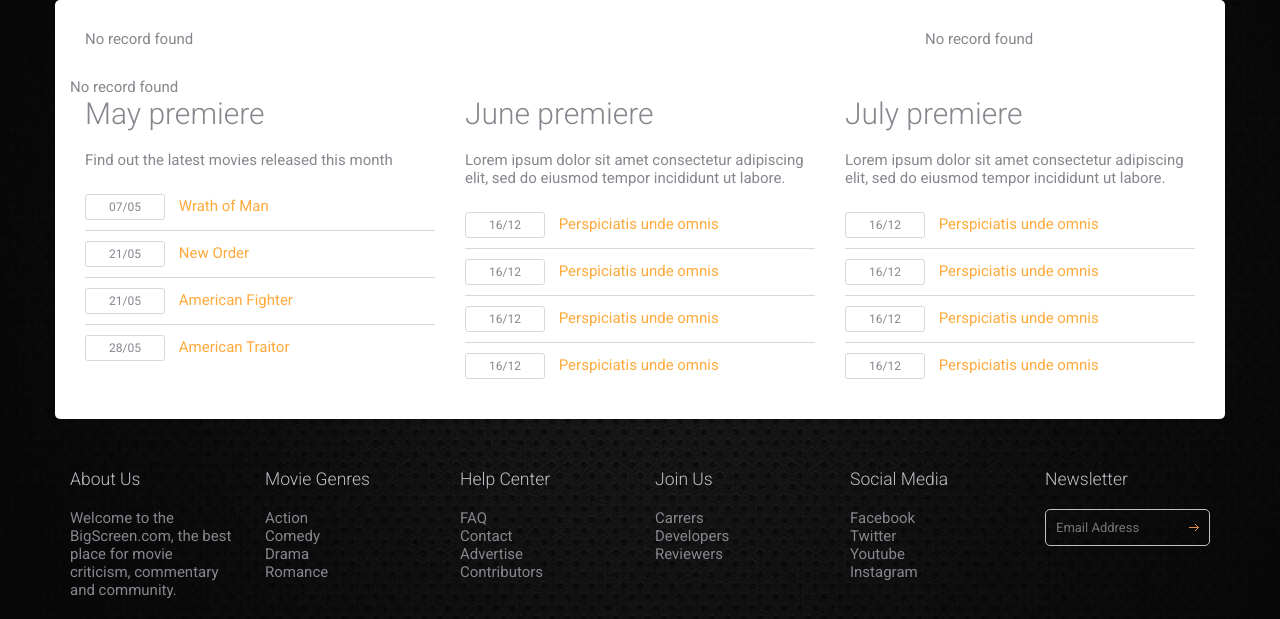
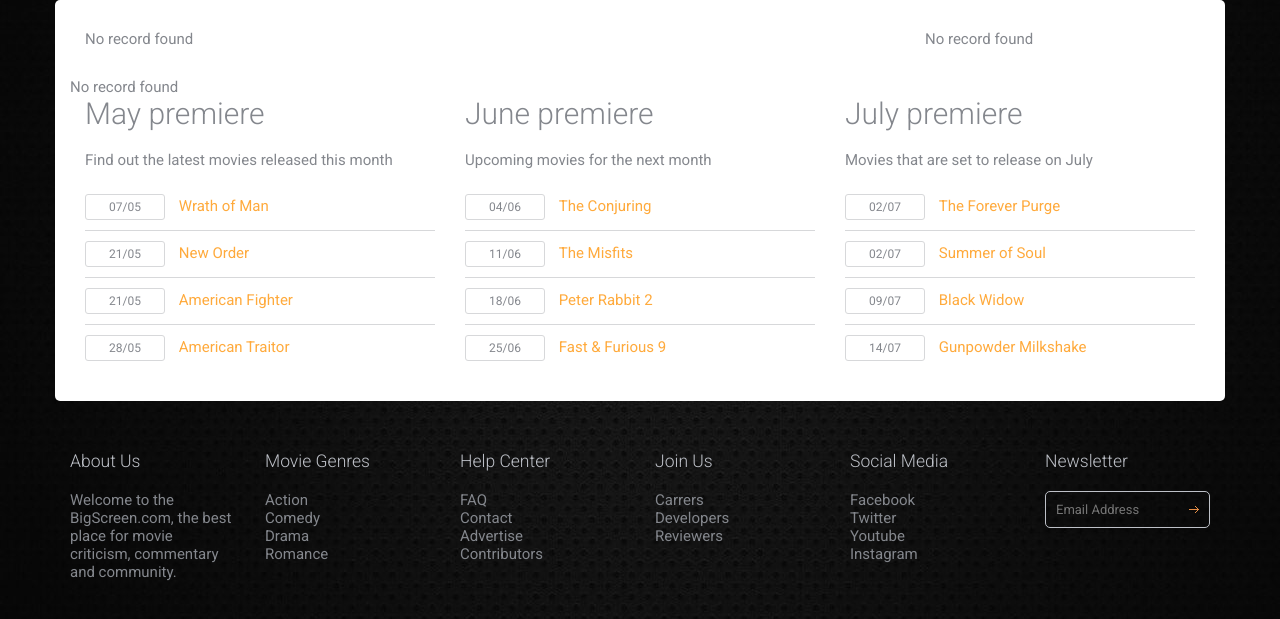
Before and after one commit to mAlex28/BigScreen, a PHP site: page /BigScreen/ in a window 1280 px wide. Shown: the part 140-759 px from the top of the page. Run offline with PHP 8.4, Linux system fonts and the light colour scheme; data that the repository does not hold is empty.

Commit message:
modified

```diff
--- a/index.php
+++ b/index.php
@@ -159,45 +159,45 @@ include('dbconfig.php');
 						</div>
 						<div class="col-md-4">
 							<h2 class="section-title">June premiere</h2>
-							<p>Lorem ipsum dolor sit amet consectetur adipiscing elit, sed do eiusmod tempor incididunt ut labore.</p>
+							<p>Upcoming movies for the next month</p>
 							<ul class="movie-schedule">
 								<li>
-									<div class="date">16/12</div>
-									<h2 class="entry-title"><a href="#">Perspiciatis unde omnis</a></h2>
+									<div class="date">04/06</div>
+									<h2 class="entry-title"><a href="#">The Conjuring</a></h2>
 								</li>
 								<li>
-									<div class="date">16/12</div>
-									<h2 class="entry-title"><a href="#">Perspiciatis unde omnis</a></h2>
+									<div class="date">11/06</div>
+									<h2 class="entry-title"><a href="#">The Misfits</a></h2>
 								</li>
 								<li>
-									<div class="date">16/12</div>
-									<h2 class="entry-title"><a href="#">Perspiciatis unde omnis</a></h2>
+									<div class="date">18/06</div>
+									<h2 class="entry-title"><a href="#">Peter Rabbit 2</a></h2>
 								</li>
 								<li>
-									<div class="date">16/12</div>
-									<h2 class="entry-title"><a href="#">Perspiciatis unde omnis</a></h2>
+									<div class="date">25/06</div>
+									<h2 class="entry-title"><a href="#">Fast & Furious 9</a></h2>
 								</li>
 							</ul> <!-- .movie-schedule -->
 						</div>
 						<div class="col-md-4">
 							<h2 class="section-title">July premiere</h2>
-							<p>Lorem ipsum dolor sit amet consectetur adipiscing elit, sed do eiusmod tempor incididunt ut labore.</p>
+							<p>Movies that are set to release on July</p>
 							<ul class="movie-schedule">
 								<li>
-									<div class="date">16/12</div>
-									<h2 class="entry-title"><a href="#">Perspiciatis unde omnis</a></h2>
+									<div class="date">02/07</div>
+									<h2 class="entry-title"><a href="#">The Forever Purge</a></h2>
 								</li>
 								<li>
-									<div class="date">16/12</div>
-									<h2 class="entry-title"><a href="#">Perspiciatis unde omnis</a></h2>
+									<div class="date">02/07</div>
+									<h2 class="entry-title"><a href="#">Summer of Soul</a></h2>
 								</li>
 								<li>
-									<div class="date">16/12</div>
-									<h2 class="entry-title"><a href="#">Perspiciatis unde omnis</a></h2>
+									<div class="date">09/07</div>
+									<h2 class="entry-title"><a href="#">Black Widow</a></h2>
 								</li>
 								<li>
-									<div class="date">16/12</div>
-									<h2 class="entry-title"><a href="#">Perspiciatis unde omnis</a></h2>
+									<div class="date">14/07</div>
+									<h2 class="entry-title"><a href="#">Gunpowder Milkshake</a></h2>
 								</li>
 							</ul> <!-- .movie-schedule -->
 						</div>
```
Also changed, not shown: admin/upload/hobbit-auj.jpeg (added), admin/upload/iam-thinking-of-ending-things.jpeg (added), admin/upload/irishman.jpeg (added), admin/upload/moonlight.jpeg (added), admin/upload/mulan.png (added), admin/upload/soul.jpeg (added), admin/upload/the-gentlemen.png (added), admin/upload/the-king.jpeg (added), admin/upload/the-last-tree.jpeg (added), 3 other files.
